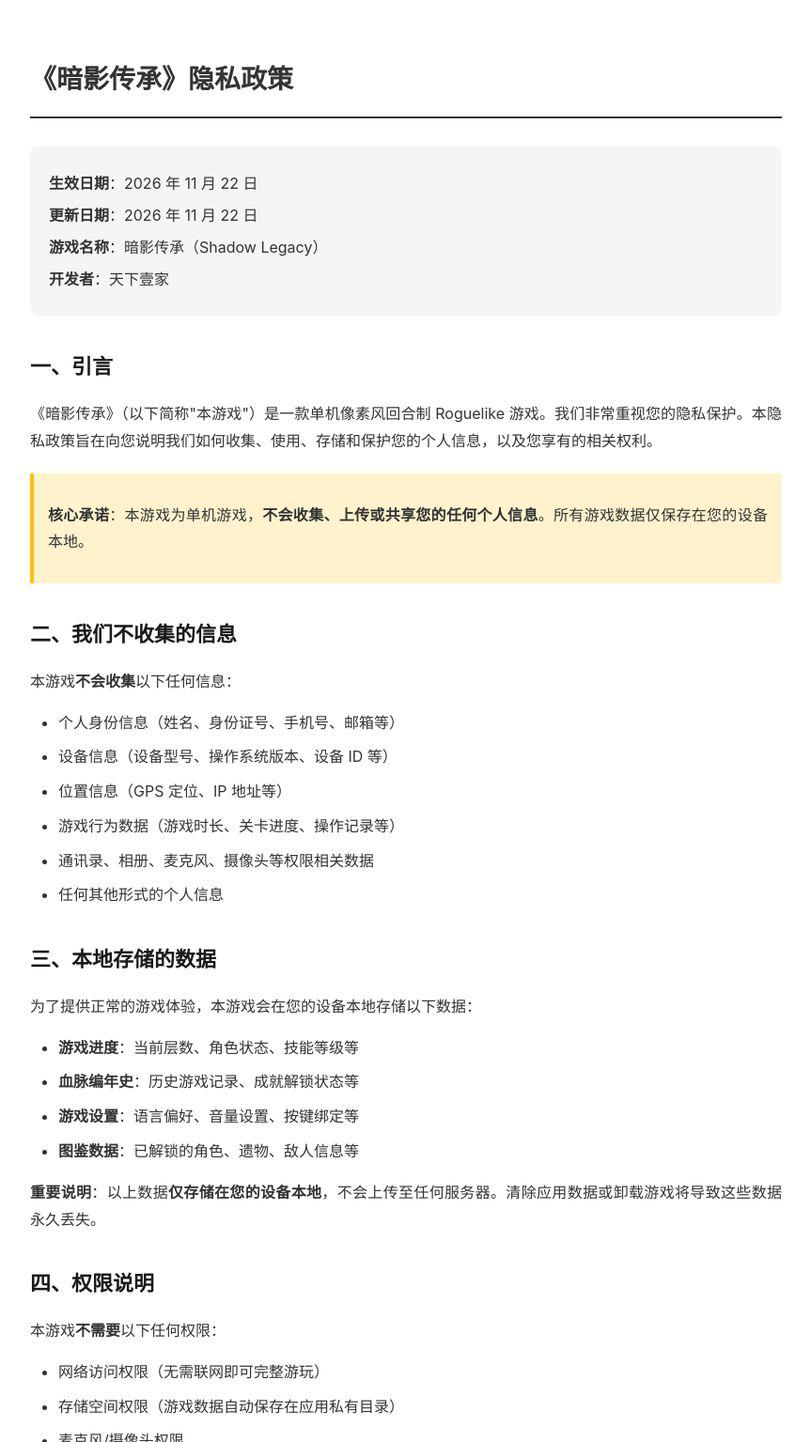
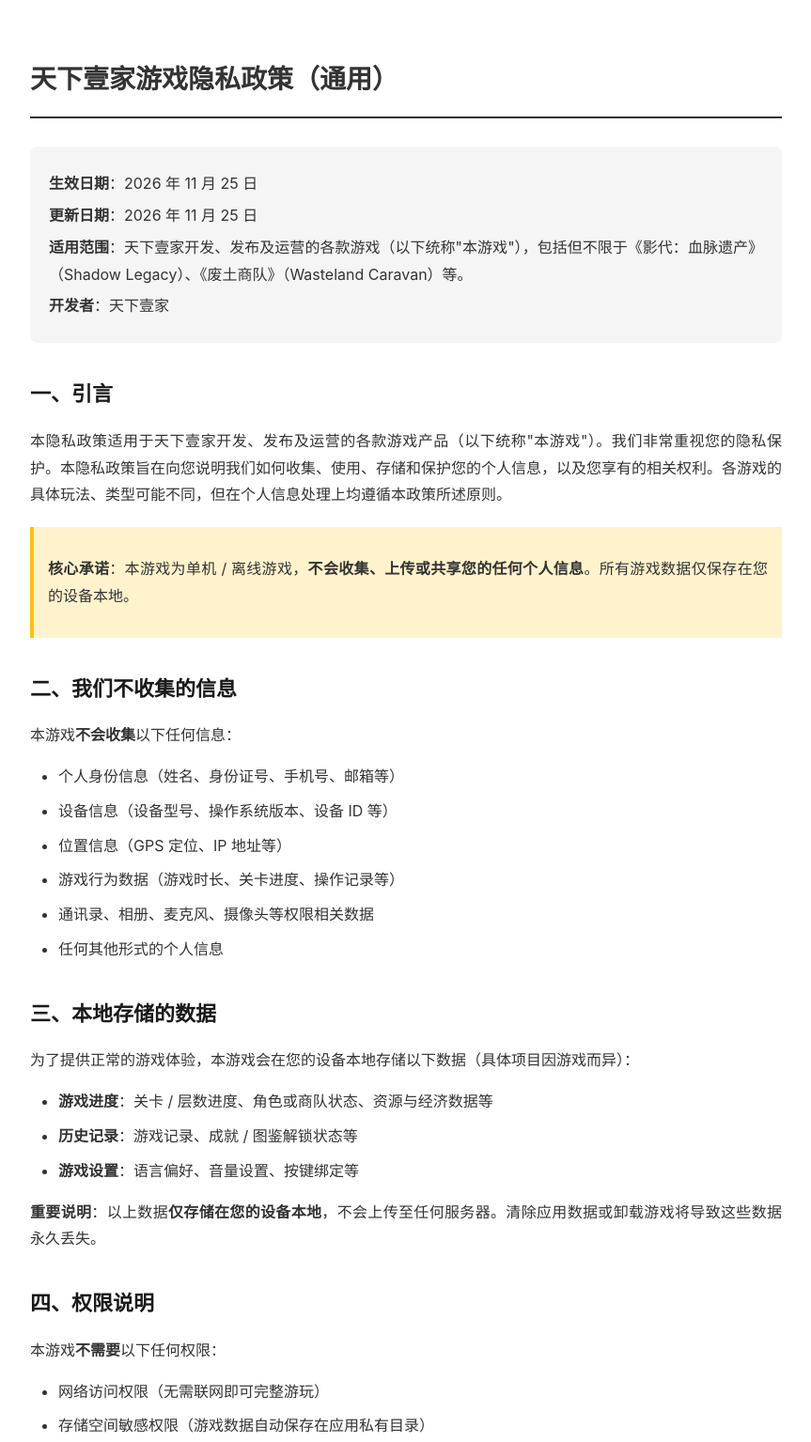
Before and after one commit to chenk2058-code/privacy, a plain HTML site: page index.html in a window 1280 px wide. Shown: the top 1535 px of the page at 94% size, without its empty margins (208-1071 px from the left). Drawn offline with Linux system fonts and the light colour scheme.

Commit message:
Update privacy policy details and titles

```diff
--- a/index.html
+++ b/index.html
@@ -3,7 +3,7 @@
 <head>
     <meta charset="UTF-8">
     <meta name="viewport" content="width=device-width, initial-scale=1.0">
-    <title>《暗影传承》隐私政策</title>
+    <title>天下壹家游戏隐私政策</title>
     <style>
         body { font-family: -apple-system, BlinkMacSystemFont, "Segoe UI", Roboto, "Helvetica Neue", Arial, sans-serif; line-height: 1.8; max-width: 800px; margin: 0 auto; padding: 40px 20px; color: #333; background: #fff; }
         h1 { font-size: 28px; border-bottom: 2px solid #333; padding-bottom: 15px; margin-bottom: 30px; }
@@ -18,17 +18,17 @@
     </style>
 </head>
 <body>
-    <h1>《暗影传承》隐私政策</h1>
+    <h1>天下壹家游戏隐私政策（通用）</h1>
     <div class="meta">
-        <p><strong>生效日期</strong>：2026 年 11 月 22 日</p>
-        <p><strong>更新日期</strong>：2026 年 11 月 22 日</p>
-        <p><strong>游戏名称</strong>：暗影传承（Shadow Legacy）</p>
+        <p><strong>生效日期</strong>：2026 年 11 月 25 日</p>
+        <p><strong>更新日期</strong>：2026 年 11 月 25 日</p>
+        <p><strong>适用范围</strong>：天下壹家开发、发布及运营的各款游戏（以下统称"本游戏"），包括但不限于《影代：血脉遗产》（Shadow Legacy）、《废土商队》（Wasteland Caravan）等。</p>
         <p><strong>开发者</strong>：天下壹家</p>
     </div>
     <h2>一、引言</h2>
-    <p>《暗影传承》（以下简称"本游戏"）是一款单机像素风回合制 Roguelike 游戏。我们非常重视您的隐私保护。本隐私政策旨在向您说明我们如何收集、使用、存储和保护您的个人信息，以及您享有的相关权利。</p>
+    <p>本隐私政策适用于天下壹家开发、发布及运营的各款游戏产品（以下统称"本游戏"）。我们非常重视您的隐私保护。本隐私政策旨在向您说明我们如何收集、使用、存储和保护您的个人信息，以及您享有的相关权利。各游戏的具体玩法、类型可能不同，但在个人信息处理上均遵循本政策所述原则。</p>
     <div class="highlight">
-        <p><strong>核心承诺</strong>：本游戏为单机游戏，<strong>不会收集、上传或共享您的任何个人信息</strong>。所有游戏数据仅保存在您的设备本地。</p>
+        <p><strong>核心承诺</strong>：本游戏为单机 / 离线游戏，<strong>不会收集、上传或共享您的任何个人信息</strong>。所有游戏数据仅保存在您的设备本地。</p>
     </div>
     <h2>二、我们不收集的信息</h2>
     <p>本游戏<strong>不会收集</strong>以下任何信息：</p>
@@ -41,19 +41,18 @@
         <li>任何其他形式的个人信息</li>
     </ul>
     <h2>三、本地存储的数据</h2>
-    <p>为了提供正常的游戏体验，本游戏会在您的设备本地存储以下数据：</p>
+    <p>为了提供正常的游戏体验，本游戏会在您的设备本地存储以下数据（具体项目因游戏而异）：</p>
     <ul>
-        <li><strong>游戏进度</strong>：当前层数、角色状态、技能等级等</li>
-        <li><strong>血脉编年史</strong>：历史游戏记录、成就解锁状态等</li>
+        <li><strong>游戏进度</strong>：关卡 / 层数进度、角色或商队状态、资源与经济数据等</li>
+        <li><strong>历史记录</strong>：游戏记录、成就 / 图鉴解锁状态等</li>
         <li><strong>游戏设置</strong>：语言偏好、音量设置、按键绑定等</li>
-        <li><strong>图鉴数据</strong>：已解锁的角色、遗物、敌人信息等</li>
     </ul>
     <p><strong>重要说明</strong>：以上数据<strong>仅存储在您的设备本地</strong>，不会上传至任何服务器。清除应用数据或卸载游戏将导致这些数据永久丢失。</p>
     <h2>四、权限说明</h2>
     <p>本游戏<strong>不需要</strong>以下任何权限：</p>
     <ul>
         <li>网络访问权限（无需联网即可完整游玩）</li>
-        <li>存储空间权限（游戏数据自动保存在应用私有目录）</li>
+        <li>存储空间敏感权限（游戏数据自动保存在应用私有目录）</li>
         <li>麦克风/摄像头权限</li>
         <li>位置信息权限</li>
         <li>通讯录/短信权限</li>
@@ -69,13 +68,12 @@
         <li>推送通知 SDK</li>
     </ul>
     <h2>六、未成年人保护</h2>
-    <p>本游戏适合 12 周岁及以上玩家。由于本游戏不收集任何个人信息，也不需要联网，因此不存在未成年人个人信息保护问题。</p>
+    <p>本游戏适龄分级为 12 周岁及以上（具体以各游戏在应用商店标注的适龄提示为准）。由于本游戏不收集任何个人信息，也不需要联网，因此不存在未成年人个人信息保护问题。</p>
     <p>建议家长关注未成年人的游戏时间，合理安排娱乐活动。</p>
     <h2>七、用户权利</h2>
     <p>由于本游戏不收集任何个人信息，您无需行使查阅、更正、删除等权利。您可以随时：</p>
     <ul>
         <li><strong>清除游戏数据</strong>：在设备设置中清除应用数据或卸载游戏</li>
-        <li><strong>导出游戏记录</strong>：使用游戏内的"导出日志"功能导出战报</li>
         <li><strong>重置游戏设置</strong>：在游戏设置中恢复默认设置</li>
     </ul>
     <h2>八、隐私政策的变更</h2>
@@ -88,7 +86,7 @@
         <li><strong>联系邮箱</strong>：[REDACTED]</li>
     </ul>
     <footer>
-        <p>本隐私政策自 2026 年 11 月 22 日起生效。</p>
+        <p>本隐私政策自 2026 年 11 月 25 日起生效。</p>
         <p>© 2026 天下壹家 保留所有权利。</p>
     </footer>
 </body>
```
